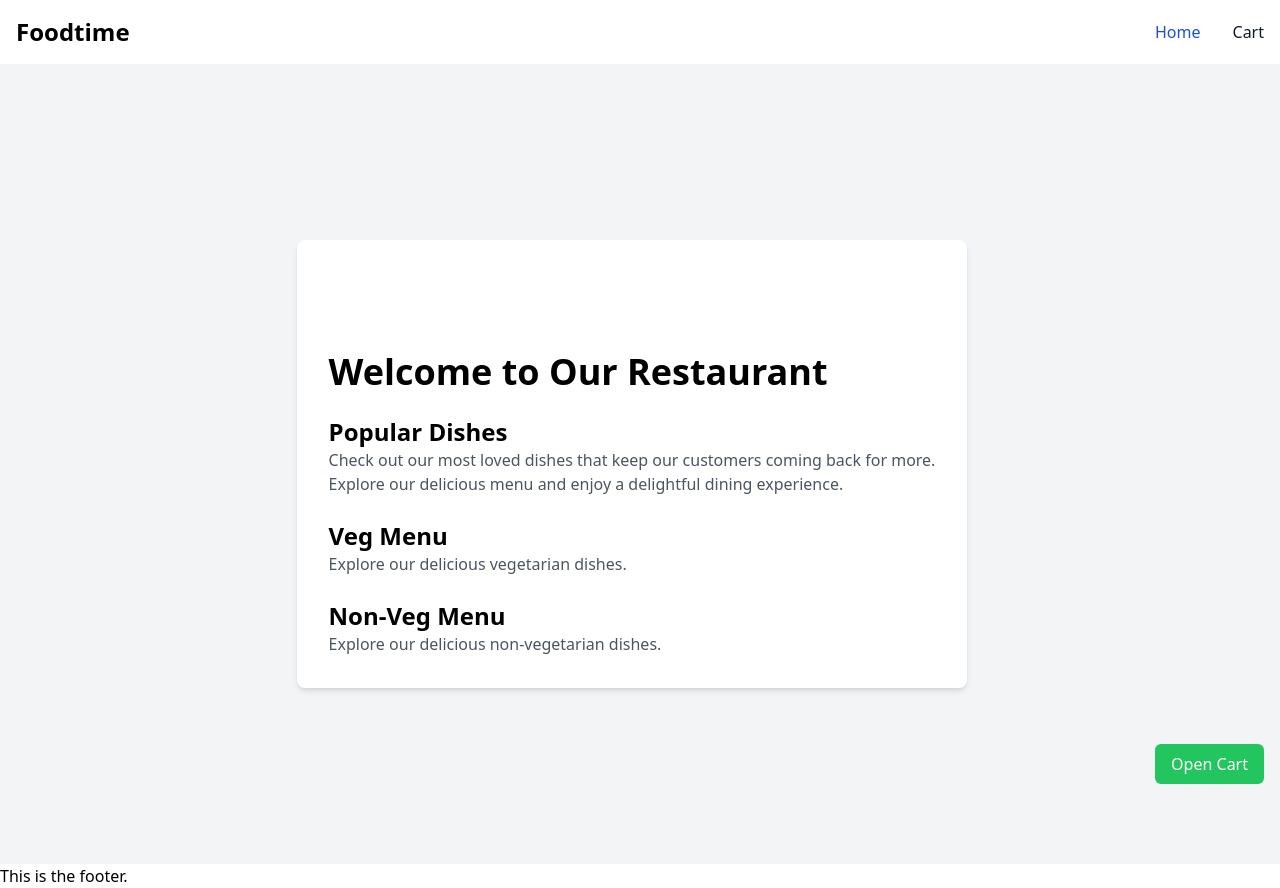
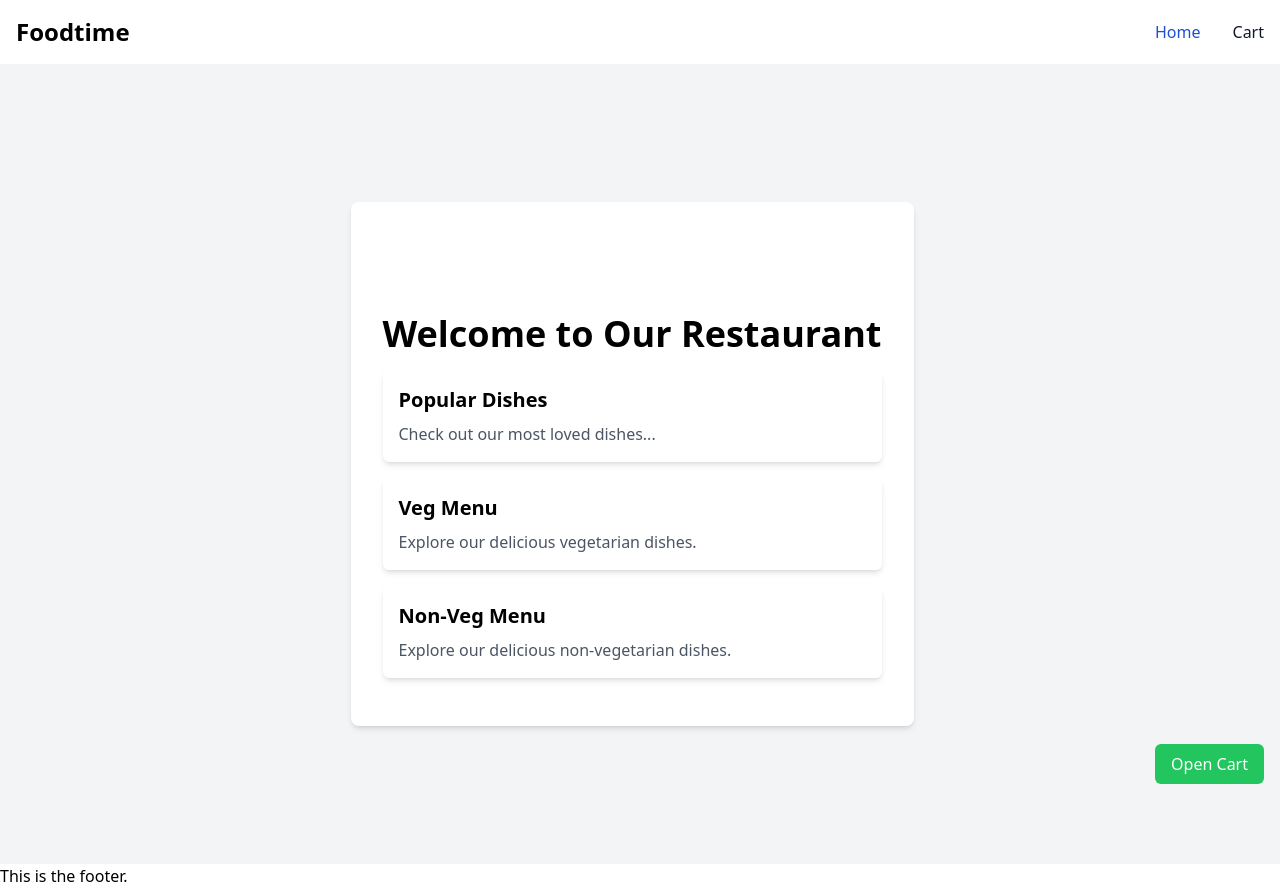
Before and after one commit to lawrencedsz9/resto-website, a React (Vite) app: page / in a window 1280 px wide. Built offline with nearby package versions, Linux system fonts and the light colour scheme.

Commit message:
updated cards

```diff
--- a/src/pages/home.jsx
+++ b/src/pages/home.jsx
@@ -1,7 +1,30 @@
 import React, { useState } from "react";
+
+const Card = ({ title, description }) => {
+  return (
+    <div className="bg-white p-4 rounded-md shadow-md mb-4">
+      <h2 className="text-xl font-bold mb-2">{title}</h2>
+      <p className="text-gray-600">{description}</p>
+    </div>
+  );
+};
 
 const Home = () => {
   const [isCartOpen, setIsCartOpen] = useState(false);
+  const [cards] = useState([
+    {
+      title: "Popular Dishes",
+      description: "Check out our most loved dishes...",
+    },
+    {
+      title: "Veg Menu",
+      description: "Explore our delicious vegetarian dishes.",
+    },
+    {
+      title: "Non-Veg Menu",
+      description: "Explore our delicious non-vegetarian dishes.",
+    },
+  ]);
 
   const toggleCart = () => {
     setIsCartOpen(!isCartOpen);
@@ -14,28 +37,9 @@ const Home = () => {
         <h1 className="text-4xl font-bold mb-4 w-fill">
           Welcome to Our Restaurant
         </h1>
-        <section className="mt-6 welcome-section">
-          <h2 className="text-2xl font-bold">Popular Dishes</h2>
-          <p className="text-gray-600">
-            Check out our most loved dishes that keep our customers coming back
-            for more.
-          </p>
-        </section>
-        <p className="text-gray-600">
-          Explore our delicious menu and enjoy a delightful dining experience.
-        </p>
-        <section className="mt-6">
-          <h2 className="text-2xl font-bold">Veg Menu</h2>
-          <p className="text-gray-600">
-            Explore our delicious vegetarian dishes.
-          </p>
-        </section>
-        <section className="mt-6">
-          <h2 className="text-2xl font-bold">Non-Veg Menu</h2>
-          <p className="text-gray-600">
-            Explore our delicious non-vegetarian dishes.
-          </p>
-        </section>
+        {cards.map((card, index) => (
+          <Card key={index} title={card.title} description={card.description} />
+        ))}
       </div>
 
       {/* Unified Cart Section */}
```
